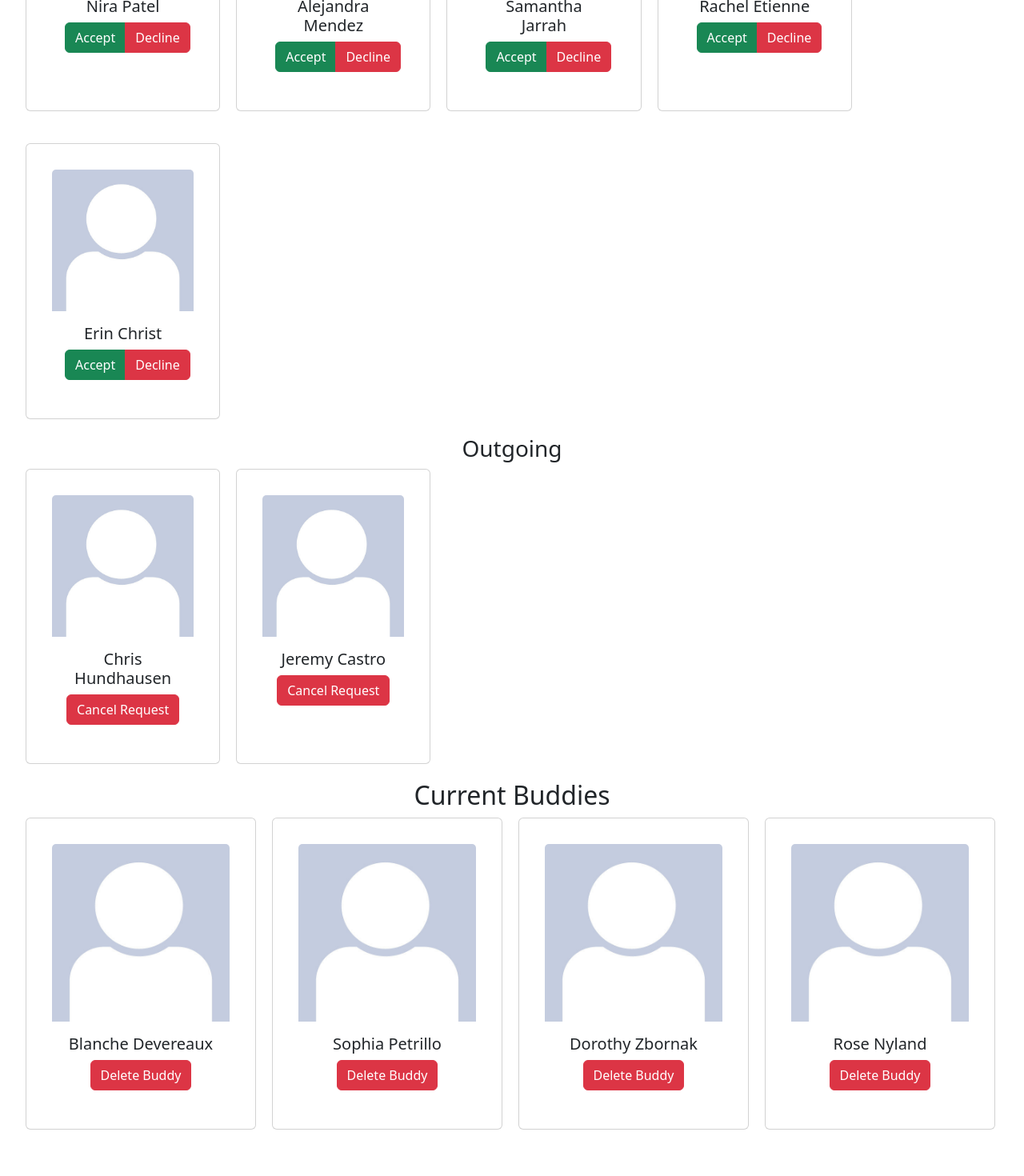
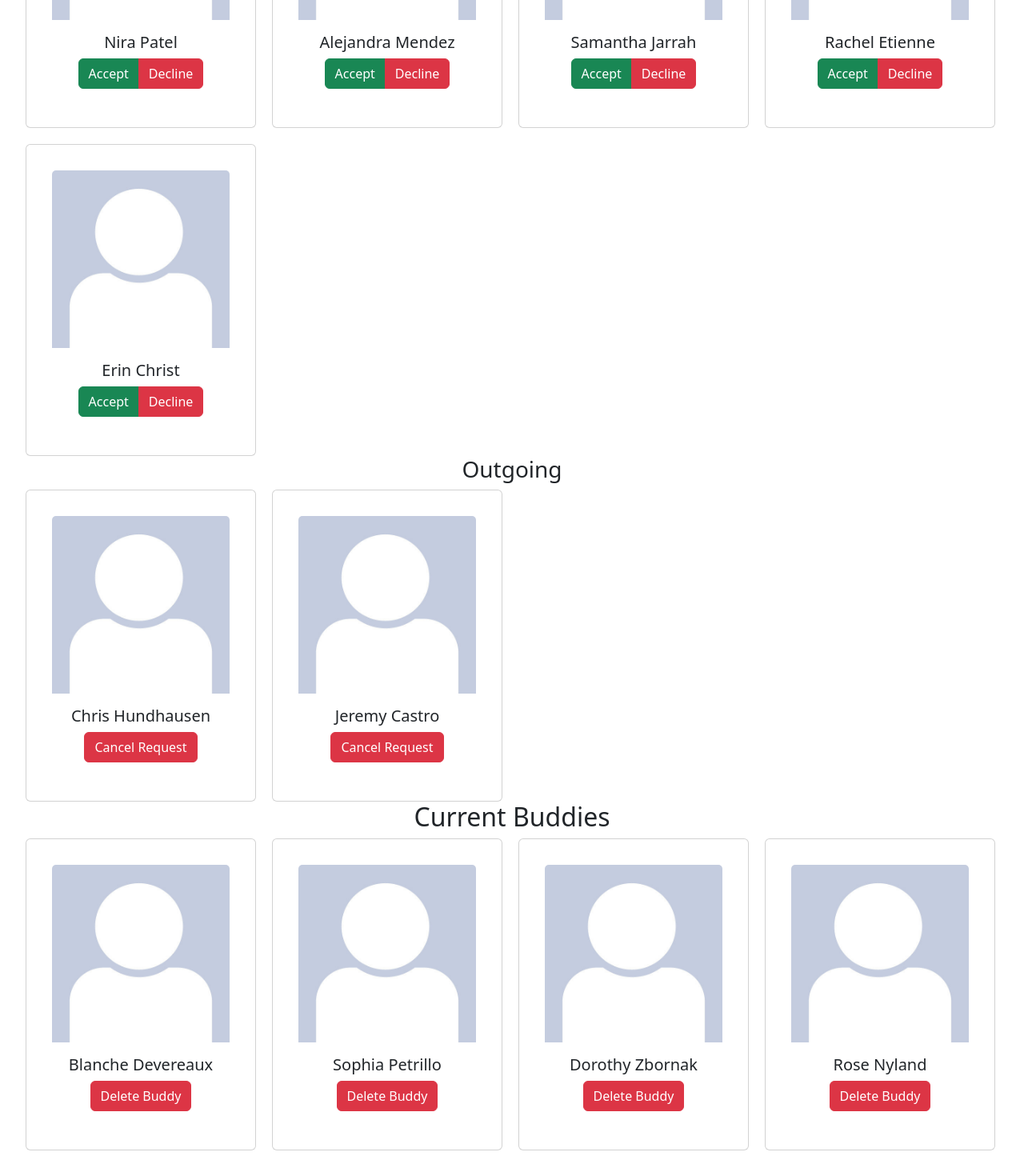
Before and after one commit to samantha-jarrah/buddies_mode, a React (Vite) app in the folder buddiesPendingComponents/: page / in a window 1280 px wide. Shown: the part 350-1820 px from the top of the page at 80% size. Before the commit the page ends 1794 px from the top, so only its background shows below. Built offline with nearby package versions, Linux system fonts and the light colour scheme.

Commit message:
modal with correct names

```diff
--- a/buddiesPendingComponents/src/components/BuddiesComponents/BuddiesCardIncomingRequest.jsx
+++ b/buddiesPendingComponents/src/components/BuddiesComponents/BuddiesCardIncomingRequest.jsx
@@ -17,7 +17,7 @@ function BuddiesCardIncomingRequest({buddy}) {
         // </Card>
 
         // <div className="card" style={{ width: 18 + 'rem' }}>
-        <div className="card" style={{ width: '20%', marginBottom: '20px' }}>
+        <div className="card" style={{ width: 18 + 'rem' }}>
             <BuddiesProfilePic />
             <div className="card-body">
                 <h5 className="card-title">{buddy.firstName} {buddy.lastName}</h5>
--- a/buddiesPendingComponents/src/components/BuddiesComponents/BuddiesCardOutgoingRequest.jsx
+++ b/buddiesPendingComponents/src/components/BuddiesComponents/BuddiesCardOutgoingRequest.jsx
@@ -16,7 +16,7 @@ function BuddiesCardOutgoingRequest({buddy}) {
         // </Card>
 
         // <div className="card" style={{ width: 18 + 'rem' }}>
-        <div className="card" style={{ width: '20%', marginBottom: '20px' }}>
+        <div className="card" style={{ width: 18 + 'rem' }}>
             <BuddiesProfilePic />
             <div className="card-body">
                 <h5 className="card-title">{buddy.firstName} {buddy.lastName}</h5>
--- a/buddiesPendingComponents/src/components/BuddiesComponents/BuddiesCurrentCard.jsx
+++ b/buddiesPendingComponents/src/components/BuddiesComponents/BuddiesCurrentCard.jsx
@@ -1,25 +1,55 @@
-import React from 'react';
+import React, {useState} from 'react';
 import BuddiesUnbuddyButton from './BuddiesUnbuddyButton';
 import BuddiesProfilePic from './BuddiesProfilePic';
 
 // Buddies card component
 function BuddiesCurrentCard({buddy}) {
+    const [showModal, setShowModal] = useState(false);
+    const [buddyToDelete, setBuddyToDelete] = useState(null);
+
+    const handleDelete = () => {
+        // TODO: Do we do our API call here? And somehow rerender to get rid of that card?
+        console.log("Deleting buddy: ", buddyToDelete);
+        setShowModal(false);
+        setBuddyToDelete(null);
+    };
+
+    const handleCancel = () => {
+        setShowModal(false);
+        setBuddyToDelete(null);
+    };
+
     return (
-        // <Card style={{width: '18rem' }}>
-        //     {/* TODO: Below is buddies pic or default...probably fix image component using styling from below? */}
-        //     {/* <Card.Img variant="top" src="BuddiesProfilePic" /> */}
-        //     <BuddiesProfilePic />
-        //     <Card.Body>
-        //         <Card.Title>{buddy.firstName} {buddy.lastName}</Card.Title>
-        //         <BuddiesAcceptDeclineButtons />
-        //     </Card.Body>
-        // </Card>
         <div className="card" style={{ width: 18 + 'rem' }}>
             <BuddiesProfilePic />
             <div className="card-body">
                 <h5 className="card-title">{buddy.firstName} {buddy.lastName}</h5>
-                <BuddiesUnbuddyButton />
+                <BuddiesUnbuddyButton
+                    buddy={buddy}
+                    onDelete={() => {
+                        setBuddyToDelete(buddy);
+                        setShowModal(true);
+                    }}/>
             </div>
+            {/* Modal */}
+            <div className={`modal fade ${showModal ? 'show' : ''}`} id="deleteBuddyModal" tabIndex="-1" aria-labelledby="deleteBuddyModalLabel" style={{ display: showModal ? 'block' : 'none' }}>
+                <div className="modal-dialog">
+                    <div className="modal-content">
+                        <div className="modal-header">
+                            <h5 className="modal-title" id="deleteBuddyModalLabel">Confirm Deletion</h5>
+                            <button type="button" className="btn-close" data-bs-dismiss="modal" aria-label="Close" onClick={handleCancel}></button>
+                        </div>
+                        <div className="modal-body">
+                            Are you sure you want to delete {buddyToDelete && `${buddyToDelete.firstName} ${buddyToDelete.lastName}`} from your buddies?
+                        </div>
+                        <div className="modal-footer">
+                            <button type="button" className="btn btn-secondary" onClick={handleCancel}>Cancel</button>
+                            <button type="button" className="btn btn-danger" onClick={handleDelete}>Delete</button>
+                        </div>
+                    </div>
+                </div>
+            </div>
+            {showModal && <div className="modal-backdrop fade show"></div>}
         </div>
     )
 };
--- a/buddiesPendingComponents/src/components/BuddiesComponents/BuddiesCurrentTable.jsx
+++ b/buddiesPendingComponents/src/components/BuddiesComponents/BuddiesCurrentTable.jsx
@@ -15,7 +15,7 @@ function BuddiesCurrentTable() {
             <h2>Current Buddies</h2>
             <div style={{ display: 'flex', flexWrap: 'wrap', justifyContent: 'flex-start', gap: 20 +'px' }}>
             {CurrentBuddiesData.length === 0 ? (
-            <p>No Buddies to Display. Try searchiing above!</p>) : (
+            <p>No Buddies to Display. Try searching above!</p>) : (
                 CurrentBuddiesData.map((buddy) => (
                     <BuddiesCurrentCard key={buddy.profileId} buddy={buddy} />
                 ))
--- a/buddiesPendingComponents/src/components/BuddiesComponents/BuddiesUnbuddyButton.jsx
+++ b/buddiesPendingComponents/src/components/BuddiesComponents/BuddiesUnbuddyButton.jsx
@@ -1,11 +1,12 @@
 import React from 'react';
 
 // Delete buddy
-function BuddiesUnbuddyButtons() {
+function BuddiesUnbuddyButtons({buddy, onDelete}) {
+
     return (
-        <div className="btn-group" role="group" aria-label="Basic mixed styles example">
-            {/* TODO: add onClick actions for buttons */}
-            <button type="button" className="btn btn-danger">Delete Buddy</button>
+        <div>
+            {/* <button type="button" className="btn btn-danger" onClick={handleClick}>Delete Buddy</button> */}
+            <button type="button" className="btn btn-danger" data-bs-toggle="modal" data-bs-target="#deleteBuddyModal" onClick={() => onDelete(buddy)}>Delete Buddy</button>
         </div>
     )
 };
```
